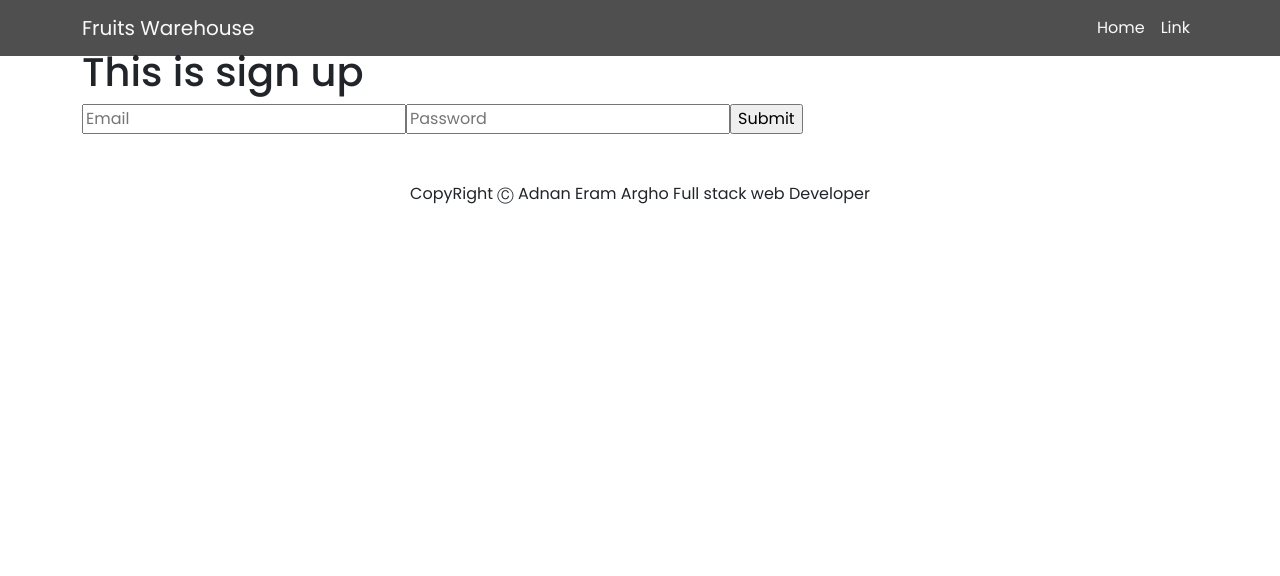
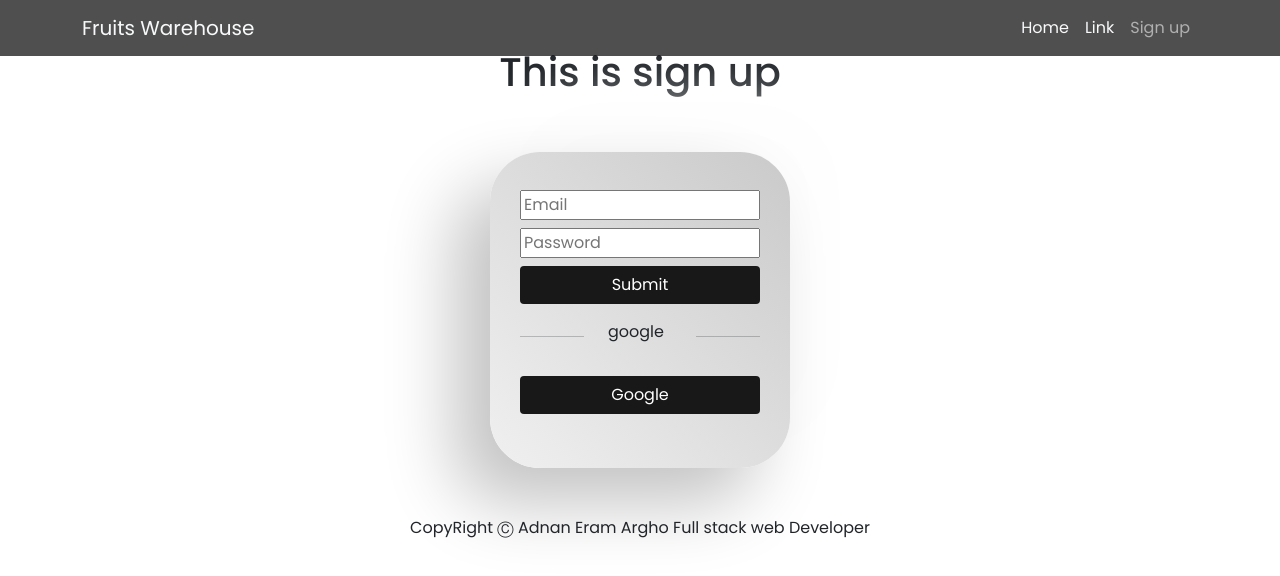
Before and after one commit to Adnan-Eram-Argho/warehouse-management-client, a React (Create React App) app: page /signup in a window 1280 px wide. Shown: the top 576 px of the page. Built offline with nearby package versions, Linux system fonts and the light colour scheme; no server answers.

Commit message:
signup done

```diff
--- a/src/App.js
+++ b/src/App.js
@@ -7,7 +7,6 @@ import Header from './Components/Header/Header';
 import Footer from './Components/Footer/Footer';
 import SignUp from './Components/SignUp/SignUp';
 import InventoryRoute from './Components/InventoryRoute/InventoryRoute';
-import Loading from './Components/Loading/Loading';
 import RequireAuth from './Components/RequireAuth/RequireAuth';
 
 function App() {
@@ -19,7 +18,8 @@ function App() {
         <Route path='inventory/:id' element={
           <RequireAuth>
             <InventoryRoute></InventoryRoute>
-          </RequireAuth>}></Route>
+          </RequireAuth>
+        }></Route>
         <Route path='/signup' element={<SignUp></SignUp>}></Route>
         <Route path='*' element={<NotFound></NotFound>}></Route>
 
--- a/src/Components/Header/Header.js
+++ b/src/Components/Header/Header.js
@@ -1,9 +1,16 @@
+import { signOut } from 'firebase/auth';
 import React from 'react';
 import { Container, Nav, Navbar } from 'react-bootstrap';
+import { useAuthState } from 'react-firebase-hooks/auth';
 import { Link } from 'react-router-dom';
+import auth from '../../firebase.init';
 import './Header.css'
 
 const Header = () => {
+    const [user] = useAuthState(auth);
+    const handleSignOut = () => {
+        signOut(auth)
+    }
     return (
         <div >
             <Navbar className='navigation' expand="lg" fixed="top" variant="dark">
@@ -17,7 +24,9 @@ const Header = () => {
                         <Nav >
                             <Nav.Link href="#home" className="text-light">Home</Nav.Link>
                             <Nav.Link href="#link" className="text-light">Link</Nav.Link>
-
+                            {
+                                user ? <button className='btn' onClick={handleSignOut}>Sign Out</button> : <Nav.Link as={Link} to="/signup">Sign up</Nav.Link>
+                            }
                         </Nav>
                     </Navbar.Collapse>
                 </Container >
--- a/src/Components/SignUp/SignUp.css
+++ b/src/Components/SignUp/SignUp.css
@@ -0,0 +1,11 @@
+.sign-form {
+    border-radius: 50px;
+    background: linear-gradient(225deg, #cacaca, #f0f0f0);
+    box-shadow: -35px 35px 70px #c3c3c3,
+        35px -35px 70px #fdfdfd;
+    display: flex;
+    flex-direction: column;
+    padding: 30px;
+    width: 300px;
+
+}
--- a/src/Components/SignUp/SignUp.js
+++ b/src/Components/SignUp/SignUp.js
@@ -1,18 +1,92 @@
 import React from 'react';
+import { useCreateUserWithEmailAndPassword, useSignInWithGoogle } from 'react-firebase-hooks/auth';
 import { useForm } from "react-hook-form";
+import { useLocation, useNavigate } from 'react-router-dom';
+import auth from '../../firebase.init';
+import Loading from '../Loading/Loading';
+import './SignUp.css';
+
 const SignUp = () => {
+    let navigate = useNavigate();
+    let location = useLocation();
+    let from = location?.state?.from?.pathname || "/";
+    //creating user with email and pass
+    const [
+        createUserWithEmailAndPassword,
+        user,
+        loading,
+        error,
+    ] = useCreateUserWithEmailAndPassword(auth);
+    //signing in with google
+    const [signInWithGoogle, user1, loading1, error1] = useSignInWithGoogle(auth);
+
+    //react form
     const { register, handleSubmit, formState: { errors } } = useForm();
-    const onSubmit = data => console.log(data);
-    console.log(errors);
+    const onSubmit = async (data) => {
+        console.log(data.Email)
+        createUserWithEmailAndPassword(data.Email, data.Password)
+    };
+    console.log(errors.Email);
+
+    //error handeling
+    let errorElement;
+    if (errors.Email) {
+        errorElement = <div>
+            <p className='text-danger'> please write a valid email</p>
+        </div>
+    }
+    if (error || error1) {
+        console.log(error?.messege || error1?.message)
+        errorElement = <div>
+            <p className='text-danger'> {error?.message}</p>
+        </div>
+    }
+
+    //handle loading
+    if (loading || loading1) {
+        return <Loading></Loading>
+    }
+    if (user || user1) {
+        navigate(from, { replace: true })
+    }
+    //handle google sign in
+    const handleGoogleSignIn = () => {
+        signInWithGoogle();
+        console.log(user)
+    }
     return (
-        <div className="container mt-5">
-            <h1>This is sign up</h1>
-            <form onSubmit={handleSubmit(onSubmit)}>
-                <input type="text" placeholder="Email" {...register("Email", { required: true, pattern: /^\S+@\S+$/i })} />
-                <input type="password" placeholder="Password" {...register("Password", {})} />
+        <div className="container mt-5 ">
 
-                <input type="submit" />
-            </form>
+            <div className='d-flex flex-column align-items-center '>
+                <h1>This is sign up</h1>
+                <form onSubmit={handleSubmit(onSubmit)} className="sign-form mt-5">
+                    <input type="text" placeholder="Email" {...register("Email", { required: true, pattern: /^\S+@\S+$/i })} className="mt-2" required />
+                    <input type="password" placeholder="Password" {...register("Password", {})} className="mt-2" required />
+
+                    <input type="submit" className="btn mt-2" />
+
+                    <div className="row mt-3">
+                        <div className="col-4">
+                            <hr />
+                        </div>
+                        <div className="col-4">
+                            <p> google</p>
+                        </div>
+                        <div className="col-4">
+                            <hr />
+                        </div>
+                    </div>
+
+                    <button className="btn mt-3" onClick={handleGoogleSignIn}>Google</button>
+                    <br />
+
+                </form>
+            </div>
+
+
+            <div> {
+                errorElement
+            }</div>
         </div>
     );
 };
```
